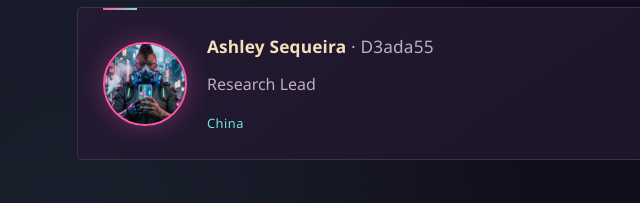
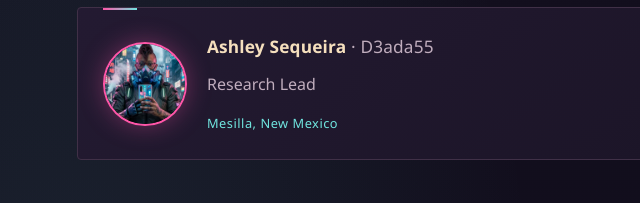
Before and after one commit to m1ssanthr0py/malformedlabs-site, a plain HTML site: page index.html in a window 1280 px wide. Shown: the part 2414-2617 px from the top of the page, 31-671 px from the left. Drawn offline with Linux system fonts and the light colour scheme.

Commit message:
Team card: location Mesilla, New Mexico
Co-Authored-By: Claude Opus 5.5 <noreply@anthropic.com>

```diff
--- a/index.html
+++ b/index.html
@@ -265,7 +265,7 @@
             <div>
               <h3>Ashley Sequeira <span style="color:var(--muted);font-weight:500">· D3ada55</span></h3>
               <p>Research Lead</p>
-              <span class="meta">China</span>
+              <span class="meta">Mesilla, New Mexico</span>
             </div>
           </li>
         </ul>
```
